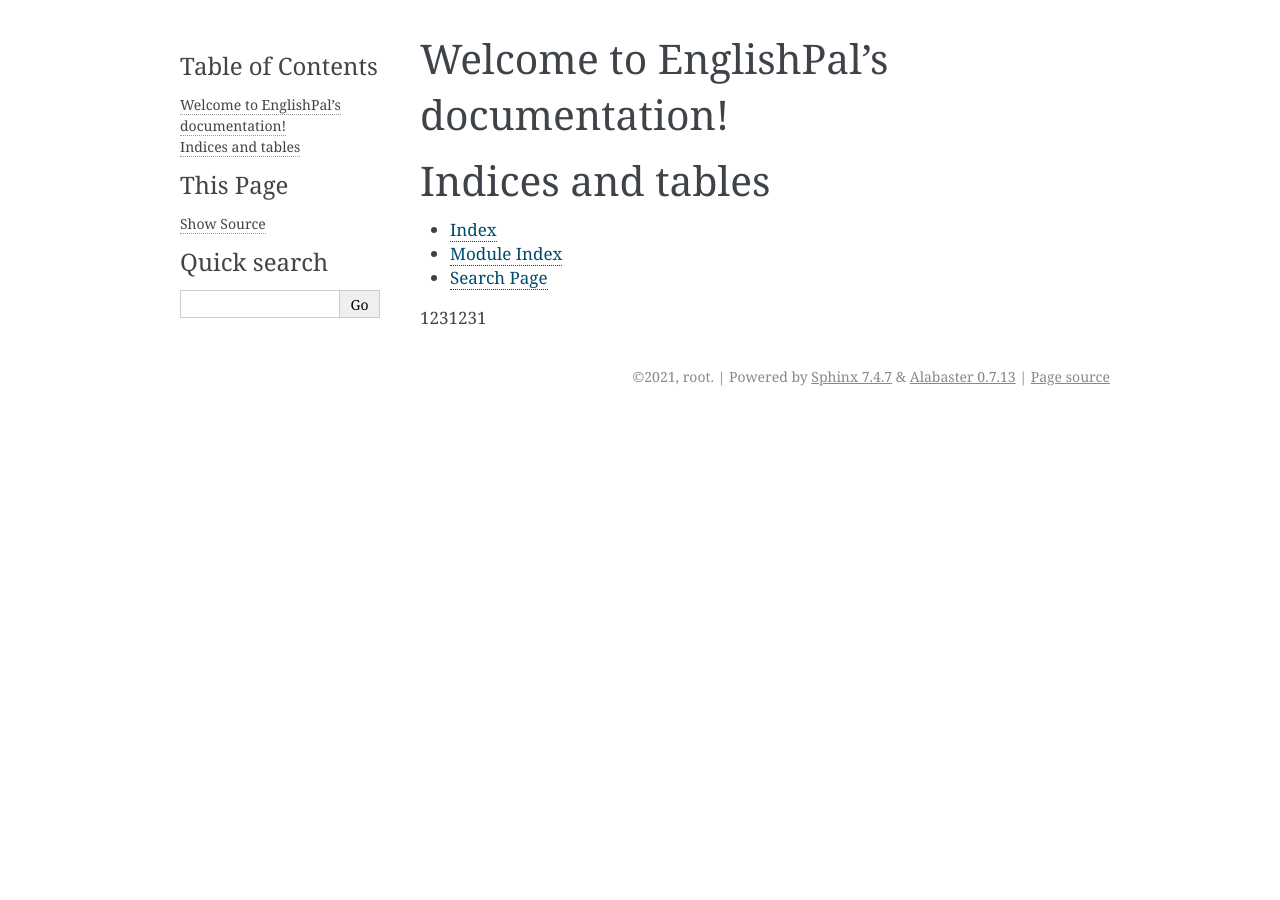
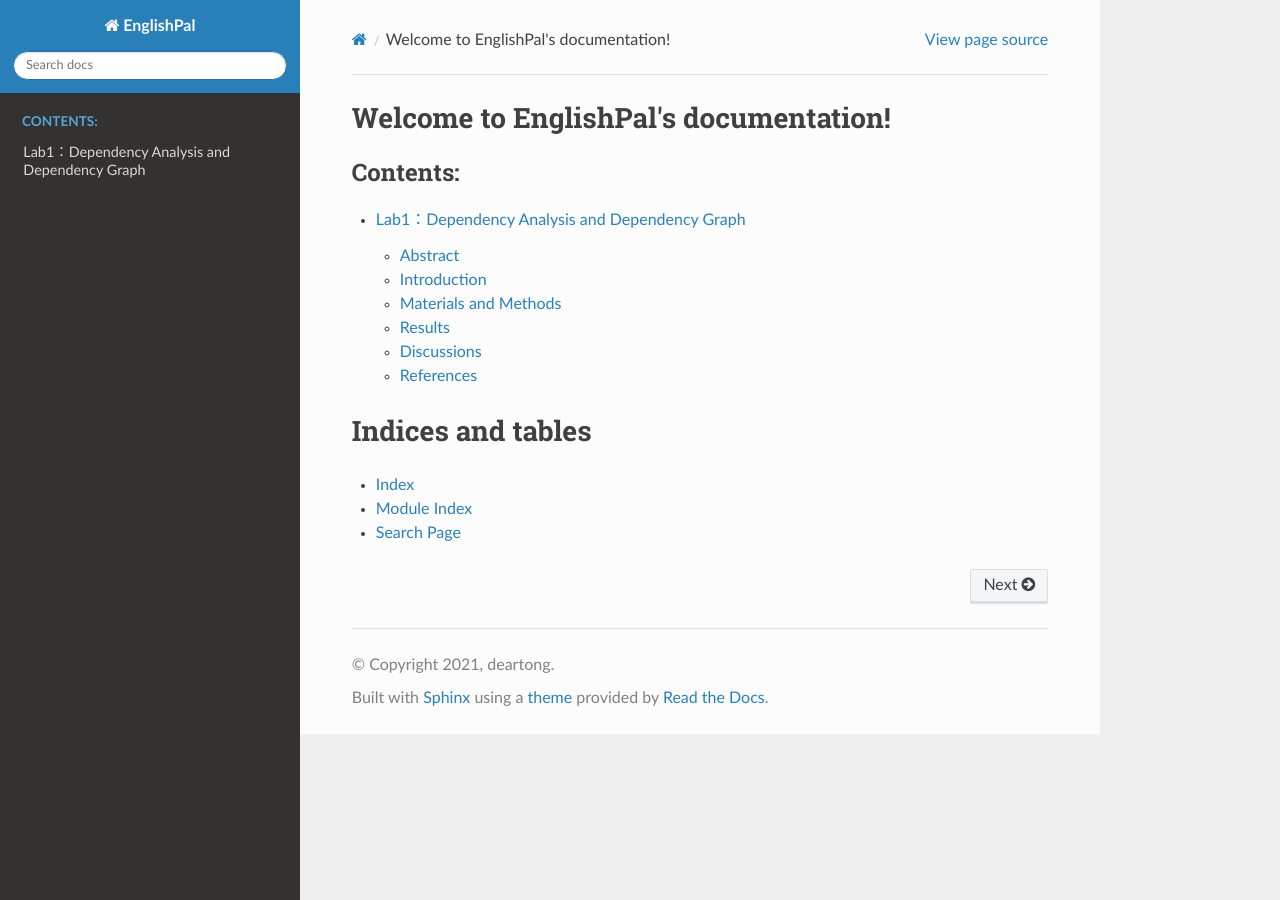
Before and after one commit to Steven-Yutong/EnglishPal, a Sphinx documentation site: the page built from docs/source/index.rst, in a window 1280 px wide. Built offline with Sphinx 7.4.7 and the Read the Docs theme 2.0.0, drawn with Linux system fonts in a browser that asks for light colours; some of the changed lines change nothing that is shown.

Commit message:
Add files via upload

````diff
--- a/docs/source/conf.py
+++ b/docs/source/conf.py
@@ -20,8 +20,8 @@
 # -- Project information -----------------------------------------------------
 
 project = 'EnglishPal'
-copyright = '2021, root'
-author = 'root'
+copyright = '2021, deartong'
+author = 'deartong'
 
 # The short X.Y version
 version = ''
@@ -39,6 +39,17 @@
 # extensions coming with Sphinx (named 'sphinx.ext.*') or your custom
 # ones.
 extensions = [
+    'recommonmark',
+    'sphinx_markdown_tables',
+    'sphinx.ext.autodoc',
+    'sphinx.ext.doctest',
+    'sphinx.ext.intersphinx',
+    'sphinx.ext.todo',
+    'sphinx.ext.coverage',
+    'sphinx.ext.mathjax',
+    'sphinx.ext.ifconfig',
+    'sphinx.ext.viewcode',
+    'sphinx.ext.githubpages',
 ]
 
 # Add any paths that contain templates here, relative to this directory.
@@ -58,7 +69,7 @@
 #
 # This is also used if you do content translation via gettext catalogs.
 # Usually you set "language" from the command line for these cases.
-language = None
+language = 'cn'
 
 # List of patterns, relative to source directory, that match files and
 # directories to ignore when looking for source files.
@@ -74,7 +85,8 @@
 # The theme to use for HTML and HTML Help pages.  See the documentation for
 # a list of builtin themes.
 #
-html_theme = 'alabaster'
+html_theme = 'sphinx_rtd_theme'
+#html_theme = 'alabaster'
 
 # Theme options are theme-specific and customize the look and feel of a theme
 # further.  For a list of options available for each theme, see the
@@ -129,7 +141,7 @@
 #  author, documentclass [howto, manual, or own class]).
 latex_documents = [
     (master_doc, 'EnglishPal.tex', 'EnglishPal Documentation',
-     'root', 'manual'),
+     'deartong', 'manual'),
 ]
 
 
@@ -153,3 +165,37 @@
      author, 'EnglishPal', 'One line description of project.',
      'Miscellaneous'),
 ]
+
+
+# -- Options for Epub output -------------------------------------------------
+
+# Bibliographic Dublin Core info.
+epub_title = project
+epub_author = author
+epub_publisher = author
+epub_copyright = copyright
+
+# The unique identifier of the text. This can be a ISBN number
+# or the project homepage.
+#
+# epub_identifier = ''
+
+# A unique identification for the text.
+#
+# epub_uid = ''
+
+# A list of files that should not be packed into the epub file.
+epub_exclude_files = ['search.html']
+
+
+# -- Extension configuration -------------------------------------------------
+
+# -- Options for intersphinx extension ---------------------------------------
+
+# Example configuration for intersphinx: refer to the Python standard library.
+intersphinx_mapping = {'https://docs.python.org/': None}
+
+# -- Options for todo extension ----------------------------------------------
+
+# If true, `todo` and `todoList` produce output, else they produce nothing.
+todo_include_todos = True
--- /dev/null
+++ b/docs/source/example.md
@@ -0,0 +1,271 @@
+# Lab1：Dependency Analysis and Dependency Graph
+
+---
+
+小组成员信息：<br/>
+201932110143 王炫<br/>
+201932110145 邬程峰<br/>
+201932110146 吴彬宇<br/>
+201932110147 吴雨桐<br/>
+201932110148 谢铭轩<br/>
+
+项目Gitee地址：[Gitee](https://gitee.com/dearxuan/EnglishPal.git)
+
+项目Read the Docs地址：[Read the Docs]()
+
+---
+
+## Abstract
+
+借助工具研究EnglishPal现有的模块(或类)之间的依赖关系，了解EnglishPal的架构目前的健康水平，并对当前的架构进行优缺点分析。
+
+## Introduction
+
+EnglishPal是一款面向希望提升自身英语阅读能力的用户，提供英语文章学习服务的轻量级在线网站。它内设了多达百篇不同难度等级的文章，会根据用户的英语水平为用户提供相应难度的文章进行练习；同时，每一个用户还享有独立的生词本，用户可以将在阅读文章过程中遇到的生词收集起来，在复习中进行针对性记忆。
+
+本次实验的目的是通过模块和类及函数两个层面对该项目进行依赖分析，判断模块间、类间的耦合程度以及整体架构的健康水平，为之后的系统维护作准备。
+
+## Materials and Methods
+
+### Materials
+
+1. Snakefood3: 一款使用AST解析python文件并生成依赖关系图的轻量级软件
+2. Graphviz 1.6: 一款将结构信息图形可视化的开源软件
+3. Mermaid: 一个将文本和代码转化为图表形式，并实现图表动态地创建修改的工具
+
+
+### Methods
+
+1. 利用snakefood3自动生成EnglishPal的模块层间的依赖关系
+2. 利用Graphviz，将snakefood生成的文件转化为图表形式可视化呈现
+3. 阅读源码，总结出EnglishPal中类及函数之间的依赖关系，再利用Mermaid生成可视化图表
+
+
+## Results
+
+### 模块层
+
+snakefood.dot
+
+```
+# This file was generated by snakefood3.
+
+strict digraph "dependencies" {
+    graph [
+            rankdir="LR",
+            overlap="scale",
+            ratio="fill",
+            fontsize="16",
+            dpi="150",
+            clusterrank="local"
+        ]
+
+       node [
+            fontsize=14
+            shape=ellipse
+            fontname=Consolas
+       ];
+
+"difficulty.py"  [style=filled];
+"difficulty.py" -> "wordfreqCMD.py";
+"difficulty.py" -> "math";
+"difficulty.py" -> "pickle.py";
+"main.py"  [style=filled];
+"main.py" -> "UseSqlite.py";
+"main.py" -> "WordFreq.py";
+"main.py" -> "difficulty.py";
+"main.py" -> "pickle_idea.py";
+"main.py" -> "pickle_idea2.py";
+"main.py" -> "wordfreqCMD.py";
+"main.py" -> "datetime";
+"main.py" -> "glob.py";
+"main.py" -> "os.py";
+"main.py" -> "random.py";
+"pickle_idea.py"  [style=filled];
+"pickle_idea.py" -> "pickle.py";
+"pickle_idea2.py"  [style=filled];
+"pickle_idea2.py" -> "datetime";
+"pickle_idea2.py" -> "pickle.py";
+"UseSqlite.py"  [style=filled];
+"UseSqlite.py" -> "sqlite3";
+"WordFreq.py"  [style=filled];
+"WordFreq.py" -> "wordfreqCMD.py";
+"WordFreq.py" -> "string.py";
+"wordfreqCMD.py"  [style=filled];
+"wordfreqCMD.py" -> "pickle_idea.py";
+"wordfreqCMD.py" -> "collections.py";
+"wordfreqCMD.py" -> "operator";
+"wordfreqCMD.py" -> "os.py";
+"wordfreqCMD.py" -> "string.py";
+"wordfreqCMD.py" -> "sys";
+}
+
+```
+
+### 依赖图（graphviz生成）
+
+![图片1](pic1.png)
+
+### 类/函数层
+metmaid.txt
+
+```
+mermaid
+classDiagram
+
+Pickle_idea <-- Main
+Pickle_idea2 <-- Main
+WordfreqCMD <-- Main
+Difficulty <-- Main
+Sqlite3Template <-- Main
+WordfreqCMD <.. Difficulty
+Pickle_idea <.. WordfreqCMD
+Sqlite3Template <|-- InsertQuery
+Sqlite3Template <|-- RecordQuery
+
+class Main{
+  +add_user(username, password)
+  +appears_in_test(word, d)
+  +check_username_availability(username)
+  +deleteword(username, word)
+  +familiar(username, word)
+  +get_answer_part(s)
+  +get_article_body(s)
+  +get_article_title(s)
+  +get_expiry_date(username)
+  +get_flashed_messages_if_any()
+  +get_question_part(s)
+  +get_random_ads()
+  +get_random_image(path)
+  +get_time()
+  +get_today_article(user_word_list, articleID)
+  +load_freq_history(path)
+  +login()
+  +logout()
+  +mainpage()
+  +mark_word()
+  +signup()
+  +total_number_of_essays()
+  +unfamiliar(username, word)
+  +user_mark_word(username)
+  +user_reset(username)
+  +userpage(username)
+  +verify_user(username, password)
+  +within_range(x, y, r)
+}
+
+class Pickle_idea{
+  +dict2lst(d)
+  +familiar(path, word)
+  +load_record(pickle_fname)
+  +lst2dict(lst, d)
+  +merge_frequency(lst1, lst2)
+  +save_frequency_to_pickle(d, pickle_fname)
+  +unfamiliar(path, word)
+}
+
+class Pickle_idea2{
+  +deleteRecord(path, word)
+  +dict2lst(d)
+  +load_record(pickle_fname)
+  +lst2dict(lst, d)
+  +merge_frequency(lst1, lst2)
+  +save_frequency_to_pickle(d, pickle_fname)
+}
+
+class WordfreqCMD{
+  +file2str(fname)
+  +freq(fruit)
+  +make_html_page(lst, fname)
+  +remove_punctuation(s)
+  +sort_in_ascending_order(lst)
+  +sort_in_descending_order(lst)
+  +youdao_link(s)
+}
+
+class Difficulty{
+  +difficulty_level_from_frequency(word, d)
+  +get_difficulty_level(d1, d2)
+  +load_record(pickle_fname)
+  +revert_dict(d)
+  +text_difficulty_level(s, d)
+  +user_difficulty_level(d_user, d)
+}
+
+class Sqlite3Template{
+  +__init__(self, db_fname)
+  +connect(self, db_fname)
+  +do(self)
+  +do_with_parameters(self)
+  +format_results(self)
+  +instructions(self, query_statement)
+  +instructions_with_parameters(self, query_statement, parameters)
+  +operate(self)
+  +operate_with_parameters(self)
+}
+
+class InsertQuery{
+  +instructions(self, query)
+}
+
+class RecordQuery{
+  +format_results(self)
+  +get_results(self)
+  +instructions(self, query)
+}
+```
+
+### 依赖图（Mermaid生成）
+
+![图片2](pic3.png)
+
+## Discussions
+
+### 依赖分析
+
+#### 模块层面
+1. wordfreqCMD.py模块
+wordfreqCMD.py模块的作用是转换字符串为列表，并且返回选中单词的使用频率；依赖于wordfreqCMD.py的有WordFreq.py、difficulty.py和main.py
+
+2. WordFreq.py模块
+WordFreq.py模块依赖于wordfreqCMD.py模块，内置方法预处理文章；依赖于WordFreq.py的有main.py
+
+3. difficulty.py模块
+difficulty.py模块同样依赖于wordfreqCMD.py模块，可返回文章的难度值；依赖于difficulty.py的有main.py
+
+4. pickle_idea.py模块和pickle_idea2.py模块
+pickle_idea.py模块依赖于pickle.py，它的作用是存储列表信息，记录单词及其词频, 依赖于pickle_idea.py的有main.py和wordfreqCMD.py；而pickle_idea2.py模块依赖于pickle.py和datetime.py, 它的作用是存储列表信息，记录单词及其日期，依赖于pickle_idea2.py的有main.py
+
+5. UseSqlite.py模块
+UseSqlite.py模块依赖于sqlite3.py,用于连接数据库季相关操作，依赖于UseSqlite.py的有main.py
+
+#### 类及函数层面
+
+1. Pickle_idea类: 用于记录单词和词频。被Main类关联，被WordfreqCMD类依赖。拥有dict2lst(d)，familiar(path, word)，load_record(pickle_fname)，lst2dict(lst, d)，merge_frequency(lst1, lst2)，save_frequency_to_pickle(d, pickle_fname)，unfamiliar(path, word)方法，其中load_record方法加载pickle文件，save_frequency_to_pickle方法将数据保存到pickle文件中,merge_frequency方法用于合并两个list。
+2. Pickle_idea2类: 用于记录单词和日期。被Main类关联。拥有deleteRecord(path, word)，dict2lst(d)，load_record(pickle_fname)，lst2dict(lst, d)，merge_frequency(lst1, lst2)，save_frequency_to_pickle(d, pickle_fname)方法。
+3. WordfreqCMD类: 被Main类关联，被Diffculty类依赖，依赖于Pickle_idea类。拥有file2str(fname)，freq(fruit)，make_html_page(lst, fname)，remove_punctuation(s)，sort_in_ascending_order(lst)，sort_in_descending_order(lst)，youdao_link(s)方法，其中remove_punctuation方法用于删去字符串中的标点。
+4. Difficulty类: 被Main类关联，依赖于WordfreqCMD类。拥有difficulty_level_from_frequency(word, d)、get_difficulty_level(d1, d2)、oad_record(pickle_fname)、revert_dict(d)、revert_dict(d)、user_difficulty_level(d_user, d)方法，其中user_difficulty_level方法用于计算用户等级，其依赖于WordfreqCMD的sort_in_ascending_order方法，text_difficulty_level方法用于计算文章的难度等级，其依赖于WordfreqCMD的freq方法、sort_in_descending_order方法和remove_punctuation方法。
+5. Main类：与Pickle_idea类、Pickle_idea2类、WordfreqCMD类、Difficulty类、Sqlite3Template类关联，拥有add_user(username, password)、appears_in_test(word, d)、check_username_availability(username)、deleteword(username, word)、familiar(username, word)、get_answer_part(s)等方法，其中get_today_article方法用于获取文章，该方法依赖于RecordQuery方法，get_difficulty_level方法用于获取读者阅读水平。
+6. Sqlite3Template类：用于连接数据库。被Main类关联，被InsertQuery类、RecordQuery类继承。拥有__init__(self, db_fname)、connect(self, db_fname)、do(self)、do_with_parameters(self)、format_results(self)、format_results(self)、instructions_with_parameters(self, query_statement, parameters)、operate(self)、operate_with_parameters(self)方法。
+7. InsertQuery类：用于插入数据。继承Sqlite3Template类。拥有instructions(self, query)
+8. RecordQuery类：用具记录数据。继承Sqlite3Template类。拥有instructions(self, query)、get_results(self)、instructions(self, query)方法。
+
+### 当前架构优缺点
+
+#### 优点：
+
+1. 使用了Flask框架，让项目变得精简、可扩展性强、灵活性高；环境部署简单，只需要在电脑
+上安装Python的IDE即可在命令行运行。学习完官方文档后可基本了解整体的运行流程， 易于
+入门。
+2. 前后端未被分离，前后端直接进行通信，不产生通信成本。main.py中分模块定义各个功能，
+通过指定的类和方法去实现对应功能，整体结构较为清晰。
+
+#### 缺点：
+1. 前后端完全混杂，在功能代码中直接进行前端页面编码，嵌入了大量的网页显示 代码，
+严重增加代码阅读难度，也使得后期更新维护难度大大增大。
+2. 大量类和方法堆叠在main.py 内，使得main.py代码长度很长，可适当进行分类存放。
+
+## References
+
+[1] [Sofia Peterson, How to Write a Computer Science Lab Report, Copyright (C) 2019](https://thehackpost.com/a-brief-guide-how-to-write-a-computer-science-lab-report.html)
+[2] []
--- a/docs/source/index.rst
+++ b/docs/source/index.rst
@@ -1,5 +1,5 @@
 .. EnglishPal documentation master file, created by
-   sphinx-quickstart on Tue Nov 30 20:03:48 2021.
+   sphinx-quickstart on Sat Nov 27 20:15:28 2021.
    You can adapt this file completely to your liking, but it should at least
    contain the root `toctree` directive.
 
@@ -10,6 +10,8 @@
    :maxdepth: 2
    :caption: Contents:
 
+   example
+
 
 
 Indices and tables
@@ -18,7 +20,3 @@
 * :ref:`genindex`
 * :ref:`modindex`
 * :ref:`search`
-
-
-
-1231231
````
Also changed, not shown: docs/source/pic1.png (added), docs/source/pic3.png (added).
